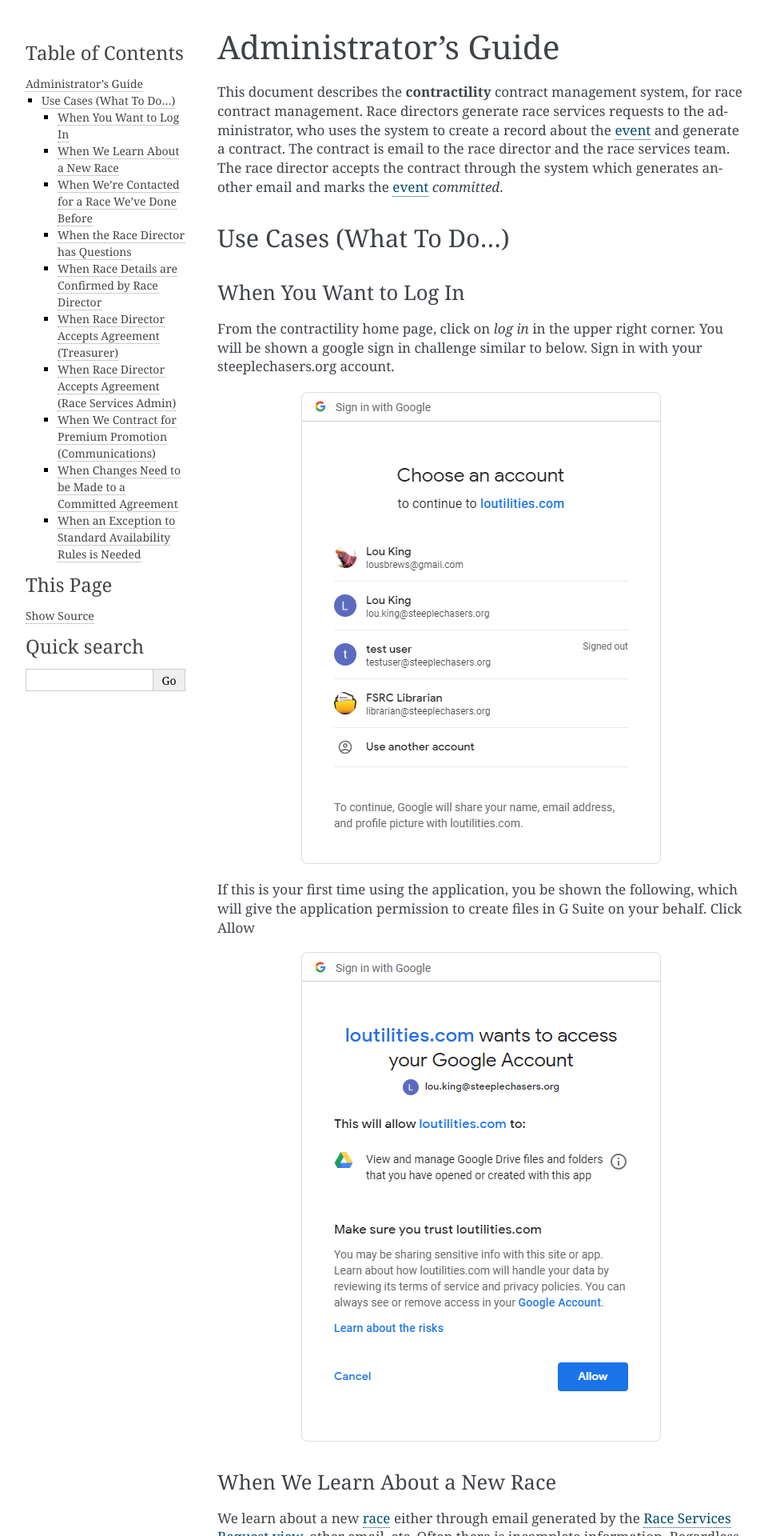
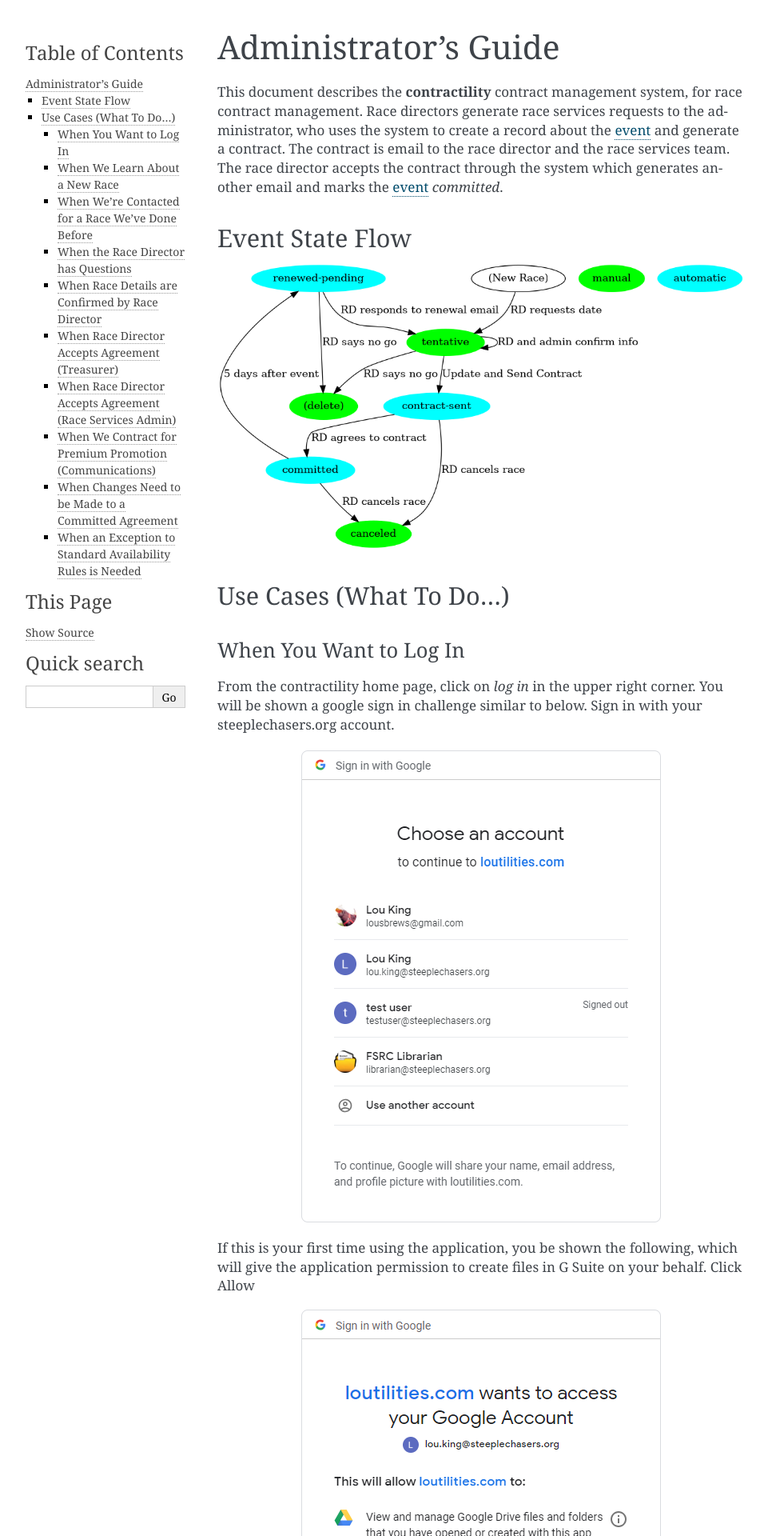
Before and after one commit to louking/contracts, a Sphinx documentation site: the page built from docs/contract-admin-guide.rst, in a window 1280 px wide. Shown: the top 1920 px of the page at 80% size, without its empty margins (148-1109 px from the left). Built offline with Sphinx 7.4.7, drawn with Linux system fonts in a browser that asks for light colours; some of the changed lines change nothing that is shown.

Commit message:
docs: event state flow

```diff
--- a/docs/conf.py
+++ b/docs/conf.py
@@ -45,6 +45,7 @@ extensions = [
     'sphinx.ext.todo',
     'sphinx.ext.ifconfig',
     'sphinx.ext.viewcode',
+    'sphinx.ext.graphviz',
 ]
 
 # Add any paths that contain templates here, relative to this directory.
--- a/docs/contract-admin-guide.rst
+++ b/docs/contract-admin-guide.rst
@@ -11,6 +11,37 @@ directors generate race services requests to the administrator, who uses the sys
 the :term:`event` and generate a contract. The contract is email to the race director and the race services team.
 The race director accepts the contract through the system which generates another email and marks the
 :term:`event` *committed*.
+
+
+.. _event-state-flow:
+
+Event State Flow
+=================
+
+.. graphviz::
+
+   digraph{
+      "renewed-pending" -> "tentative" [label="RD responds to renewal email"]
+      "(New Race)" -> "tentative" [label="RD requests date"]
+      "tentative" -> "tentative" [label="RD and admin confirm info"]
+      "tentative" -> "contract-sent" [label="Update and Send Contract"]
+      "contract-sent" -> "committed" [label="RD agrees to contract"]
+      "contract-sent" -> "canceled" [label="RD cancels race"]
+      "committed" -> "canceled" [label="RD cancels race"]
+      "committed" -> "renewed-pending" [label="5 days after event"]
+      "renewed-pending" -> "(delete)" [label="RD says no go"]
+      "tentative" -> "(delete)" [label="RD says no go"]
+
+      "renewed-pending" [color=cyan, style=filled]
+      "tentative" [color=green, style=filled]
+      "contract-sent" [color=cyan, style=filled]
+      "committed" [color=cyan, style=filled]
+      "canceled" [color=green, style=filled]
+      "(delete)" [color=green, style=filled]
+
+      "manual" [color=green, style=filled]
+      "automatic" [color=cyan, style=filled]
+   }
 
 
 .. _use-cases:
```
